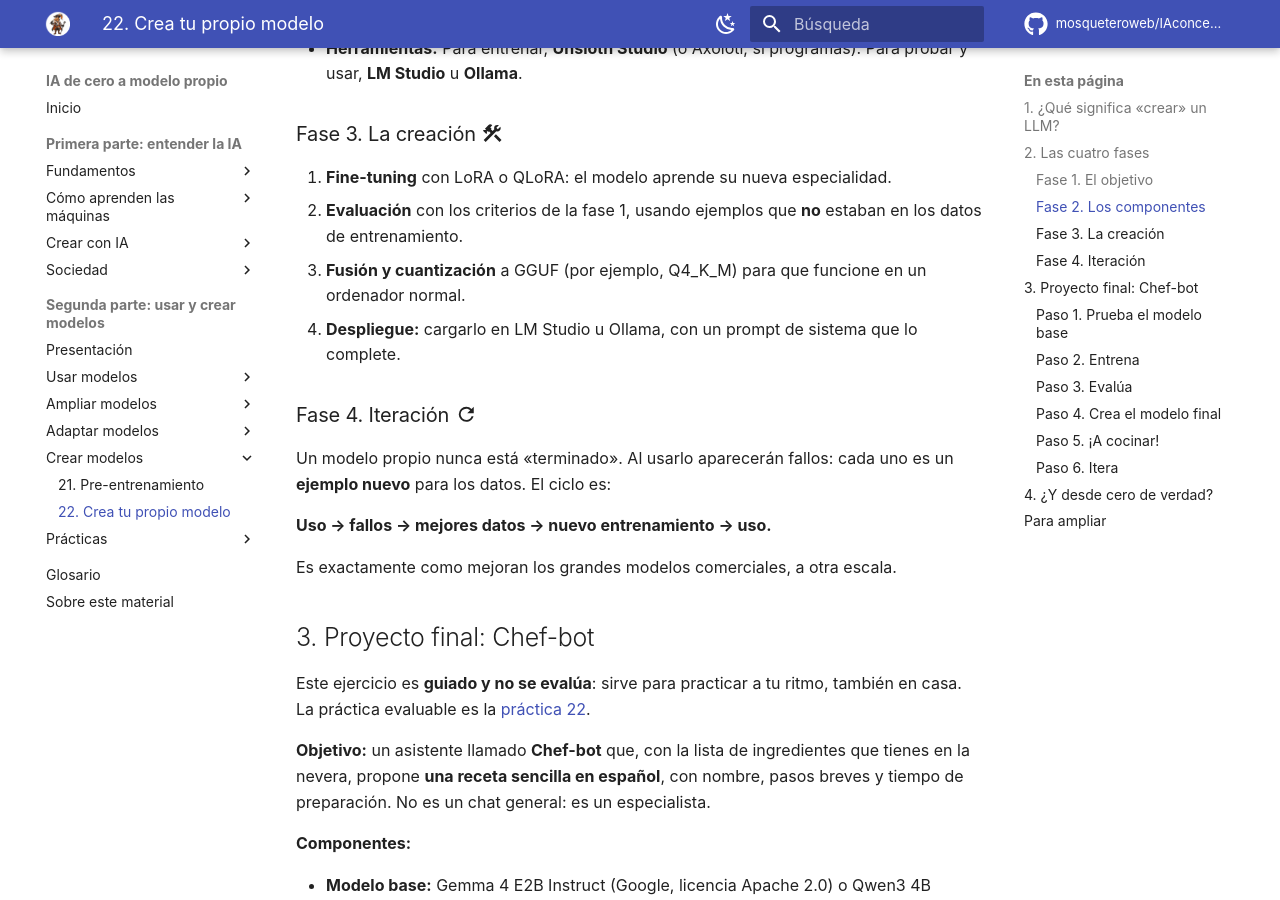
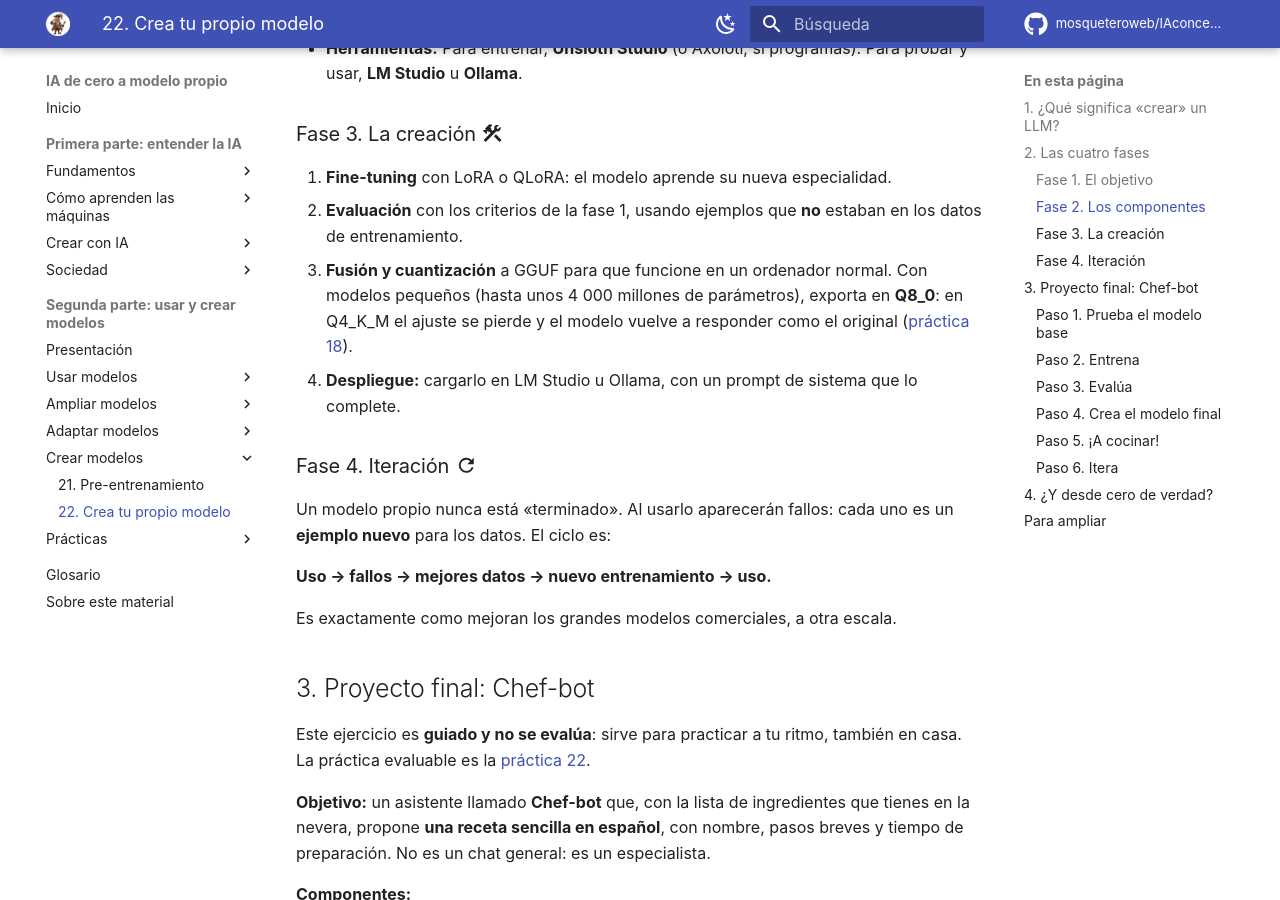
Before and after one commit to mosqueteroweb/IAconceptos, an MkDocs documentation site: the page built from docs/22-crear-llm.md, in a window 1280 px wide and 900 px high, scrolled down 1291 px. Built offline with MkDocs 1.6.1 and Material for MkDocs 9.7.7, drawn with Linux system fonts in a browser that asks for light colours; comment, search, counter and statistics services are not loaded.

Commit message:
Módulos 18 y 22 y práctica 22: exportar en Q8_0 los modelos pequeños
Co-Authored-By: Claude Opus 5.5 <noreply@anthropic.com>

```diff
--- a/docs/22-crear-llm.md
+++ b/docs/22-crear-llm.md
@@ -35,7 +35,7 @@ Y una pregunta previa: **¿hace falta *fine-tuning*?** Muchas veces basta un bue
 
 1. **Fine-tuning** con LoRA o QLoRA: el modelo aprende su nueva especialidad.
 2. **Evaluación** con los criterios de la fase 1, usando ejemplos que **no** estaban en los datos de entrenamiento.
-3. **Fusión y cuantización** a GGUF (por ejemplo, Q4_K_M) para que funcione en un ordenador normal.
+3. **Fusión y cuantización** a GGUF para que funcione en un ordenador normal. Con modelos pequeños (hasta unos 4 000 millones de parámetros), exporta en **Q8_0**: en Q4_K_M el ajuste se pierde y el modelo vuelve a responder como el original ([práctica 18](practicas/practica-18.md)).
 4. **Despliegue:** cargarlo en LM Studio u Ollama, con un prompt de sistema que lo complete.
 
 ### Fase 4. Iteración :material-refresh:
@@ -85,7 +85,7 @@ Puntúa cada respuesta: ¿es una receta viable?, ¿sigue el formato?, ¿inventa
 
 ### Paso 4. Crea el modelo final
 
-En **Export**, elige el último *checkpoint*, **GGUF / llama.cpp** y descárgalo. El archivo es tu Chef-bot.
+En **Export**, elige el último *checkpoint*, **GGUF / llama.cpp** en **Q8_0** y descárgalo. El archivo es tu Chef-bot.
 
 ### Paso 5. ¡A cocinar!
 
--- a/docs/profesor/presentacion-parte-2.html
+++ b/docs/profesor/presentacion-parte-2.html
@@ -127,7 +127,7 @@ ul .ico { font-size: 2.6cqw; flex: none; }
   <div class="lienzo">
     <header><span class="num">18</span><h2>Fine-tuning: especializar un modelo</h2><span class="pract">Práctica evaluable 18</span></header>
     <p class="idea">El fine-tuning graba en los pesos un estilo o un formato; para datos nuevos es mejor RAG.</p>
-    <ul class="dos"><li><span class="ico" aria-hidden="true">🎓</span><span>Qué es</span></li><li><span class="ico" aria-hidden="true">🎯</span><span>Para qué sirve</span></li><li><span class="ico" aria-hidden="true">🤔</span><span>¿Prompt, RAG o fine-tuning?</span></li><li><span class="ico" aria-hidden="true">🥘</span><span>Los ingredientes</span></li><li><span class="ico" aria-hidden="true">💬</span><span>Datos en formato de chat</span></li><li><span class="ico" aria-hidden="true">📓</span><span>LoRA y QLoRA</span></li><li><span class="ico" aria-hidden="true">⚠️</span><span>Riesgos</span></li></ul>
+    <ul class="dos"><li><span class="ico" aria-hidden="true">🎓</span><span>Qué es</span></li><li><span class="ico" aria-hidden="true">🎯</span><span>Para qué sirve</span></li><li><span class="ico" aria-hidden="true">🤔</span><span>¿Prompt, RAG o fine-tuning?</span></li><li><span class="ico" aria-hidden="true">🥘</span><span>Los ingredientes</span></li><li><span class="ico" aria-hidden="true">💬</span><span>Datos en formato de chat</span></li><li><span class="ico" aria-hidden="true">📓</span><span>LoRA y QLoRA</span></li><li><span class="ico" aria-hidden="true">📦</span><span>Exportar en Q8_0</span></li><li><span class="ico" aria-hidden="true">⚠️</span><span>Riesgos</span></li></ul>
     <p class="act"><span aria-hidden="true">🧪</span> Asistente que siempre trata de usted (asistente-formal.jsonl) con Unsloth Studio o Colab; probar con 10 épocas.</p>
   </div>
 </section>
```
Also changed, not shown: docs/18-fine-tuning.md (+1 -1 lines), docs/practicas/practica-22.md (+1 -1 lines), docs/profesor/chuleta.html (+2 -2 lines), 1 other file.
